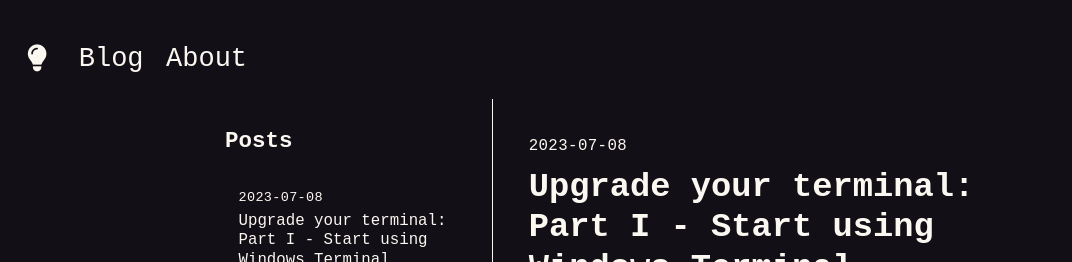
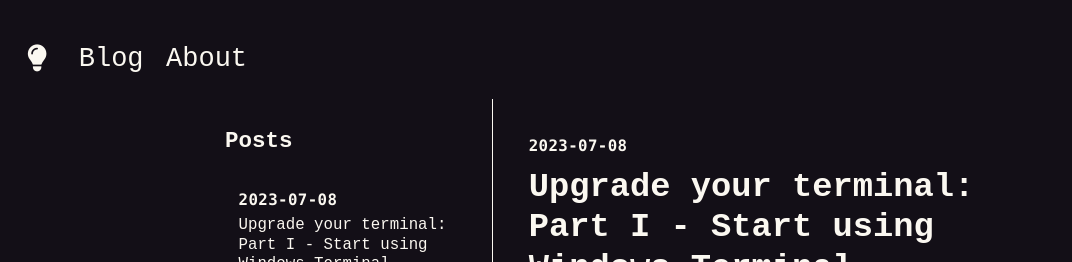
Before and after one commit to philhd/phil-site-next, a Next.js app: page /blog in a window 1280 px wide. Shown: the top 262 px of the page, without its empty margins (0-1072 px from the left). Built offline with nearby package versions, Linux system fonts and the light colour scheme.

Commit message:
style tweaks 4

```diff
--- a/src/app/blog/blog-client.tsx
+++ b/src/app/blog/blog-client.tsx
@@ -27,7 +27,7 @@
                                         : 'hover:bg-gray-100 dark:hover:bg-gray-800 text-gray-700 dark:text-gray-300'
                                 }`}
                             >
-                                <div className="text-xs font-mono text-gray-400 dark:text-gray-500 mb-1 uppercase tracking-wide">
+                                <div className="text-sm font-monobold font-extrabold text-gray-400 dark:text-gray-500 mb-1 uppercase tracking-wide">
                                     {post.date}
                                 </div>
                                 <div className="font-medium text-sm leading-tight">{post.title}</div>
@@ -42,7 +42,7 @@
                 {selectedPost ? (
                     <div>
                         <div className="mb-6 border-b border-gray-200 dark:border-gray-700 pb-4">
-                            <div className="text-sm font-mono text-gray-500 dark:text-gray-400 mb-2 uppercase tracking-wide">
+                            <div className="text-sm font-monobold font-extrabold text-gray-500 dark:text-gray-400 mb-2 uppercase tracking-wide">
                                 {selectedPost.date}
                             </div>
                             <h1 className="text-3xl font-bold text-gray-900 dark:text-gray-100">
--- a/tailwind.config.js
+++ b/tailwind.config.js
@@ -13,6 +13,7 @@
     },
     fontFamily: {
       mono: ['Andale mono', 'Courier new'],
+      monobold: ['Menlo', 'SF Mono', 'Consolas', 'ui-monospace', 'monospace'],
       sans: ['Helvetica', 'sans-serif'],
       serif: ['Merriweather', 'serif'],
     },
```
